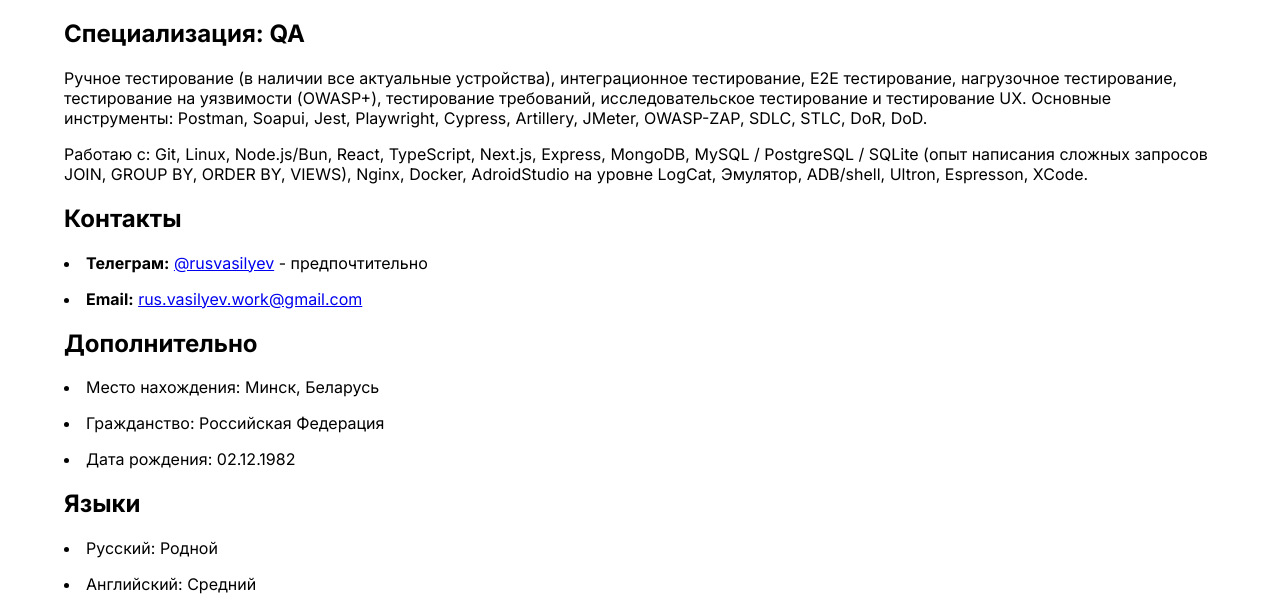
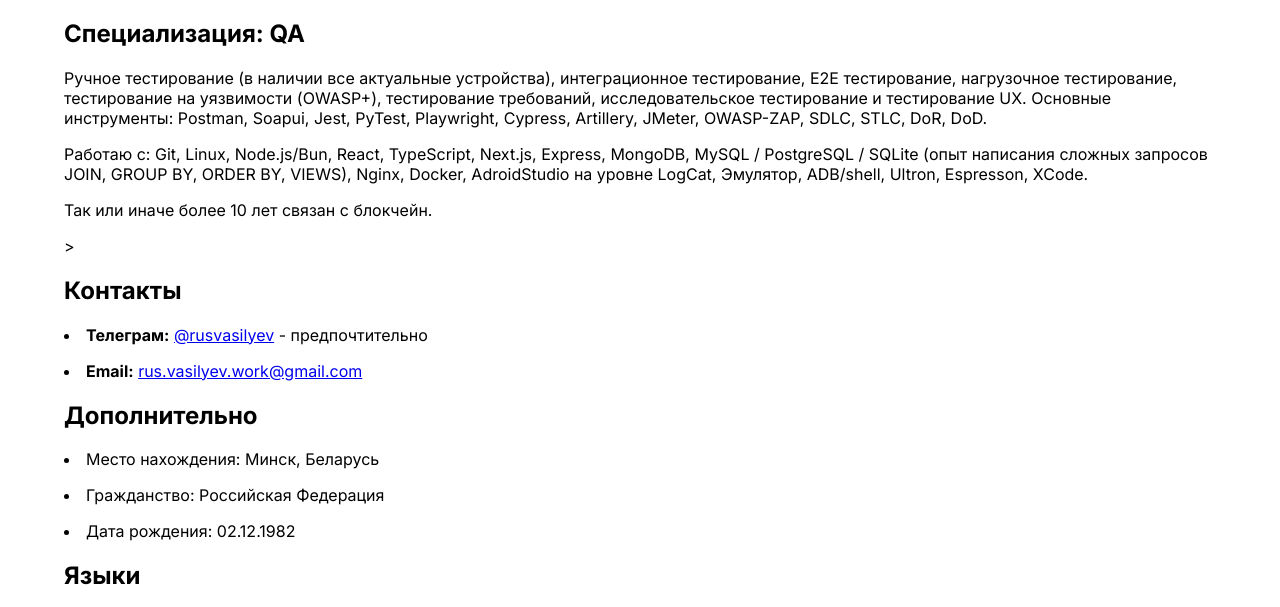
Before and after one commit to recherches-meteorologiques/recherches-meteorologiques.github.io, a website: page index.html in a window 1280 px wide. Shown: the part 95-702 px from the top of the page. Drawn offline with Linux system fonts and the light colour scheme.

Commit message:
fix: Add missed skills.

```diff
--- a/index.html
+++ b/index.html
@@ -76,7 +76,7 @@
 	<p>
 		Ручное тестирование (в наличии все актуальные устройства), интеграционное тестирование,
         E2E тестирование, нагрузочное тестирование, тестирование на уязвимости (OWASP+),
-        тестирование требований, исследовательское тестирование и тестирование UX. Основные инструменты: Postman, Soapui, Jest, Playwright, Cypress,
+        тестирование требований, исследовательское тестирование и тестирование UX. Основные инструменты: Postman, Soapui, Jest, PyTest, Playwright, Cypress,
         Artillery, JMeter, OWASP-ZAP, SDLC, STLC, DoR, DoD.
 	</p>
 
@@ -85,6 +85,10 @@
 		MongoDB, MySQL / PostgreSQL / SQLite (опыт написания сложных запросов JOIN, GROUP BY, ORDER BY, VIEWS),
 		Nginx, Docker, AdroidStudio на уровне LogCat, Эмулятор, ADB/shell, Ultron, Espresson, XCode.
 	</p>
+
+	<p>
+		Так или иначе более 10 лет связан с блокчейн.
+	</p>>
 
     <h2>Контакты</h2>
     <ul>
```
